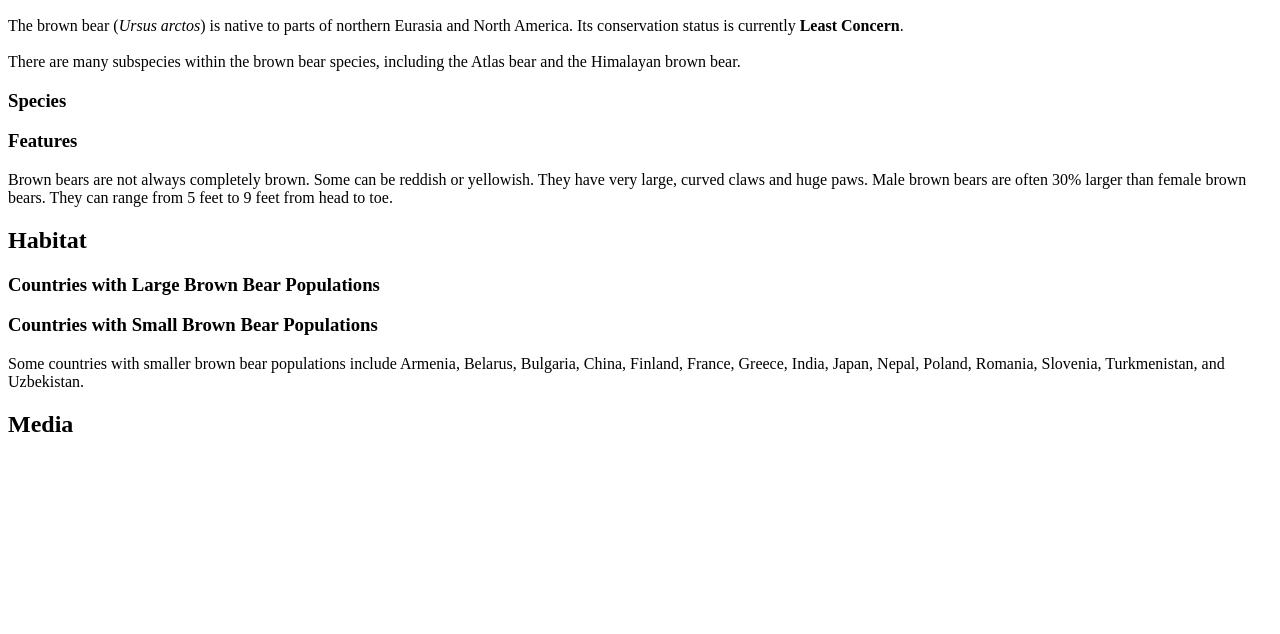
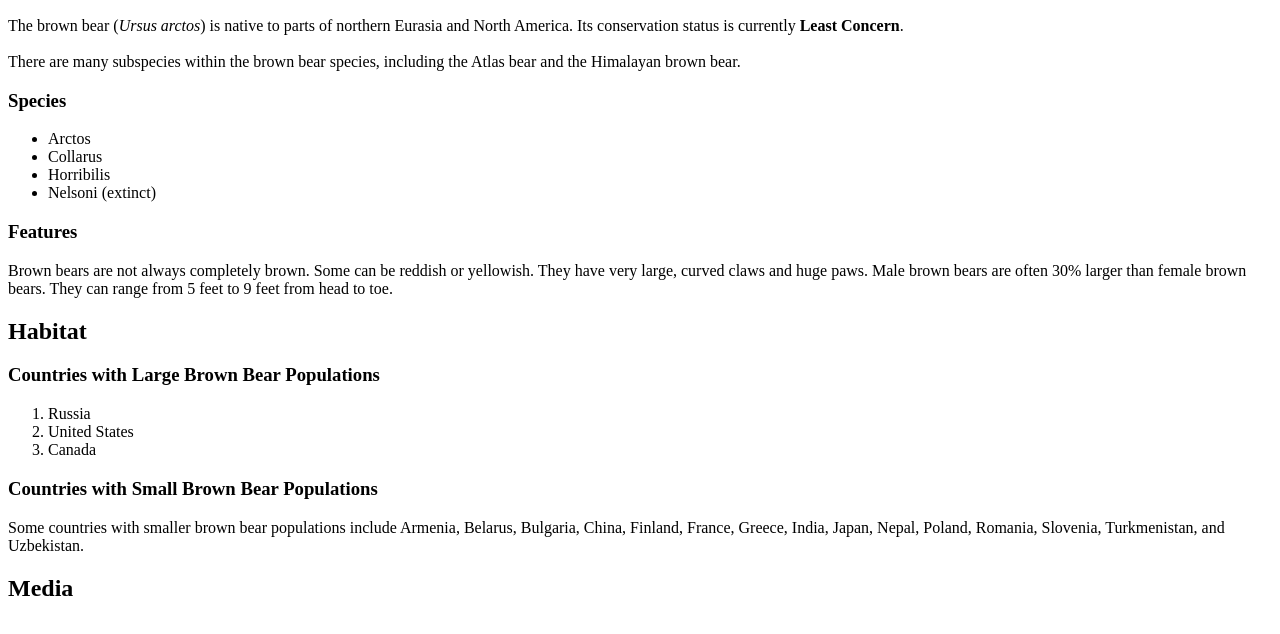
Before and after one commit to pfr974/codeAcademy_html_intro, a plain HTML site: page index.html in a window 1280 px wide. Shown: the part 110-744 px from the top of the page. Drawn offline with Linux system fonts and the light colour scheme.

Commit message:
adding unordered and ordered lists

```diff
--- a/index.html
+++ b/index.html
@@ -9,12 +9,23 @@
     <h2>About Brown Bears</h2>
     <p>The brown bear (<em>Ursus arctos</em>) is native to parts of northern Eurasia and North America. Its conservation status is currently <strong>Least Concern</strong>.<br><br> There are many subspecies within the brown bear species, including the Atlas bear and the Himalayan brown bear.</p>
       <h3>Species</h3>
+      <ul>
+        <li>Arctos</li>
+        <li>Collarus</li>
+        <li>Horribilis</li>
+        <li>Nelsoni (extinct)</li>
+      </ul>
       <h3>Features</h3>
       <p>Brown bears are not always completely brown. Some can be reddish or yellowish. They have very large, curved claws and huge paws. Male brown bears are often 30% larger than female brown bears. They can range from 5 feet to 9 feet from head to toe.</p>
   </div>
   <div id="habitat">
     <h2>Habitat</h2>
       <h3>Countries with Large Brown Bear Populations</h3>
+      <ol>
+        <li>Russia</li>
+        <li>United States</li>
+        <li>Canada</li>
+      </ol>
       <h3>Countries with Small Brown Bear Populations</h3>
       <p>Some countries with smaller brown bear populations include Armenia, Belarus, Bulgaria, China, Finland, France, Greece, India, Japan, Nepal, Poland, Romania, Slovenia, Turkmenistan, and Uzbekistan.</p>
   </div>
```
